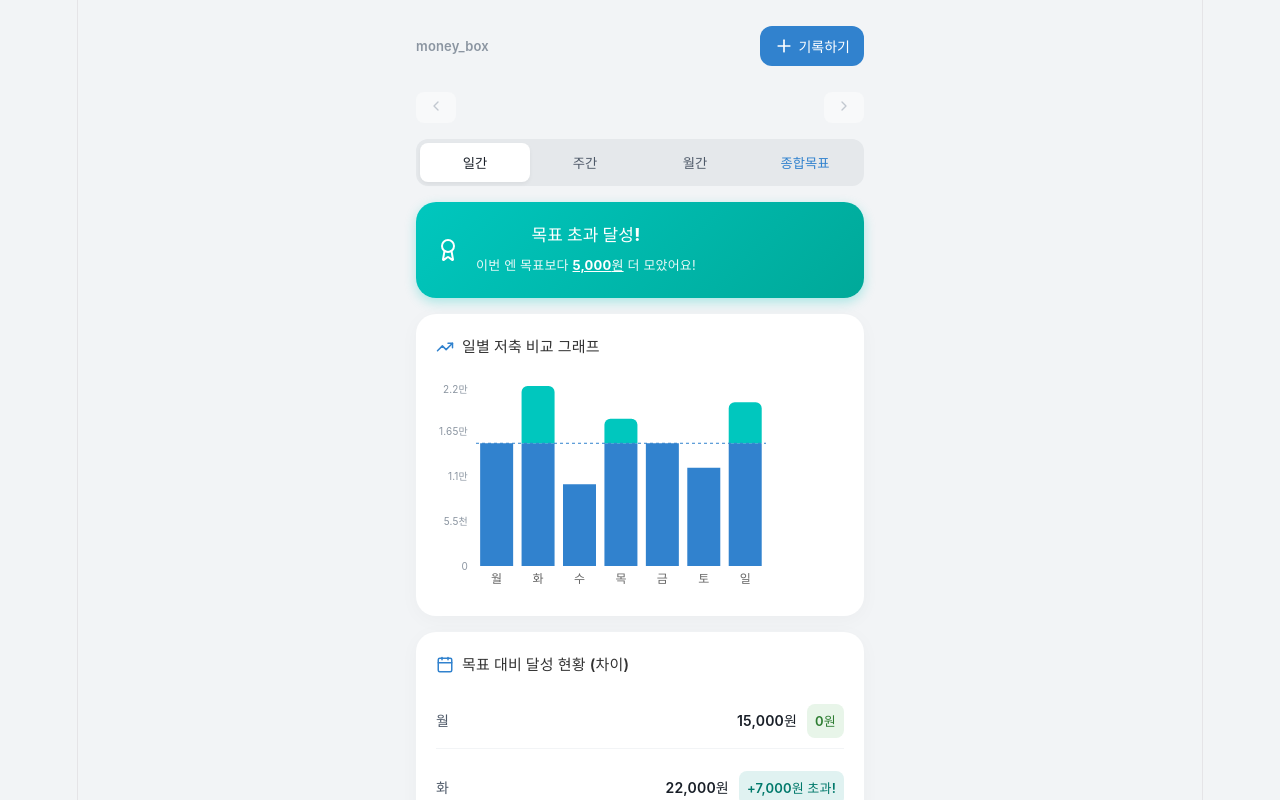
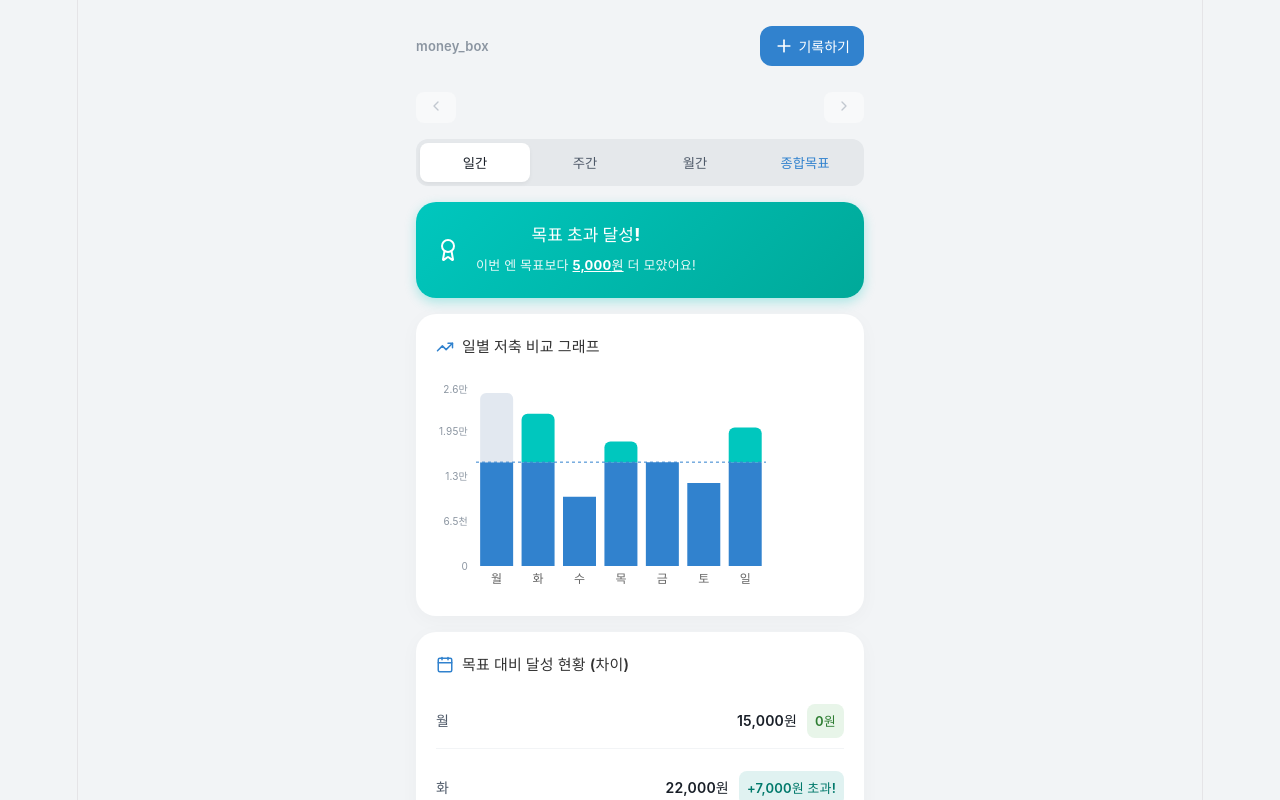
Before and after one commit to jihye21/money_box, a React (Vite) app: page / in a window 1280 px wide. Shown: the top 800 px of the page. Built offline with nearby package versions, Linux system fonts and the light colour scheme.

Commit message:
add: 부족 저축액 그래프

```diff
--- a/src/App.jsx
+++ b/src/App.jsx
@@ -10,38 +10,38 @@ export default function App() {
 
   // 일간
   const dailyData = [
-    { date: '월', actual: 15000, target: 15000, diff: 0, base: 15000, surplus: 0 },
-    { date: '화', actual: 22000, target: 15000, diff: 7000, base: 15000, surplus: 7000 },
-    { date: '수', actual: 10000, target: 15000, diff: -5000, base: 10000, surplus: 0 },
-    { date: '목', actual: 18000, target: 15000, diff: 3000, base: 15000, surplus: 3000 },
-    { date: '금', actual: 15000, target: 15000, diff: 0, base: 15000, surplus: 0 },
-    { date: '토', actual: 12000, target: 15000, diff: -3000, base: 12000, surplus: 0 },
-    { date: '일', actual: 20000, target: 15000, diff: 5000, base: 15000, surplus: 5000 },
+    { date: '월', actual: 15000, target: 15000, diff: 0, base: 15000, surplus: 0, deficit: 10000 },
+    { date: '화', actual: 22000, target: 15000, diff: 7000, base: 15000, surplus: 7000, deficit: 0 },
+    { date: '수', actual: 10000, target: 15000, diff: -5000, base: 10000, surplus: 0, deficit: 0 },
+    { date: '목', actual: 18000, target: 15000, diff: 3000, base: 15000, surplus: 3000, deficit: 0 },
+    { date: '금', actual: 15000, target: 15000, diff: 0, base: 15000, surplus: 0, deficit: 0 },
+    { date: '토', actual: 12000, target: 15000, diff: -3000, base: 12000, surplus: 0, deficit: 0 },
+    { date: '일', actual: 20000, target: 15000, diff: 5000, base: 15000, surplus: 5000, deficit: 0 },
   ];
 
   // 주간
   const weeklyData = [
-    { period: '1주차', actual: 90000, target: 100000, diff: -10000, base: 90000, surplus: 0 },
-    { period: '2주차', actual: 110000, target: 100000, diff: 10000, base: 100000, surplus: 10000 },
-    { period: '3주차', actual: 70000, target: 100000, diff: -30000, base: 70000, surplus: 0 },
-    { period: '4주차', actual: 130000, target: 100000, diff: 30000, base: 100000, surplus: 30000 },
-    { period: '5주차', actual: 100000, target: 100000, diff: 0, base: 100000, surplus: 0 },
+    { period: '1주차', actual: 90000, target: 100000, diff: -10000, base: 90000, surplus: 0, deficit: 0 },
+    { period: '2주차', actual: 110000, target: 100000, diff: 10000, base: 100000, surplus: 10000, deficit: 0 },
+    { period: '3주차', actual: 70000, target: 100000, diff: -30000, base: 70000, surplus: 0, deficit: 0 },
+    { period: '4주차', actual: 130000, target: 100000, diff: 30000, base: 100000, surplus: 30000, deficit: 0 },
+    { period: '5주차', actual: 100000, target: 100000, diff: 0, base: 100000, surplus: 0, deficit: 0 },
   ];
 
   // 월간
   const monthlyData = [
-    { period: '1월', actual: 2000000, target: 2000000, diff: 0, base: 2000000, surplus: 0 },
-    { period: '2월', actual: 2200000, target: 2000000, diff: 200000, base: 2000000, surplus: 200000 },
-    { period: '3월', actual: 2000000, target: 2000000, diff: 0, base: 2000000, surplus: 0 },
-    { period: '4월', actual: 1900000, target: 2000000, diff: -100000, base: 1900000, surplus: 0 },
-    { period: '5월', actual: 2300000, target: 2000000, diff: 300000, base: 2000000, surplus: 300000 },
-    { period: '6월', actual: 1800000, target: 2000000, diff: -200000, base: 1800000, surplus: 0 },
-    { period: '7월', actual: 2200000, target: 2000000, diff: 200000, base: 2000000, surplus: 200000 },
-    { period: '8월', actual: 1900000, target: 2000000, diff: -100000, base: 1900000, surplus: 0 },
-    { period: '9월', actual: 2000000, target: 2000000, diff: 0, base: 2000000, surplus: 0 },
-    { period: '10월', actual: 2100000, target: 2000000, diff: 100000, base: 2000000, surplus: 100000 },
-    { period: '11월', actual: 1800000, target: 2000000, diff: -200000, base: 1800000, surplus: 0 },
-    { period: '12월', actual: 2500000, target: 2000000, diff: 500000, base: 2000000, surplus: 500000 },
+    { period: '1월', actual: 2000000, target: 2000000, diff: 0, base: 2000000, surplus: 0, deficit: 0 },
+    { period: '2월', actual: 2200000, target: 2000000, diff: 200000, base: 2000000, surplus: 200000, deficit: 0 },
+    { period: '3월', actual: 2000000, target: 2000000, diff: 0, base: 2000000, surplus: 0, deficit: 0 },
+    { period: '4월', actual: 1900000, target: 2000000, diff: -100000, base: 1900000, surplus: 0, deficit: 0 },
+    { period: '5월', actual: 2300000, target: 2000000, diff: 300000, base: 2000000, surplus: 300000, deficit: 0 },
+    { period: '6월', actual: 1800000, target: 2000000, diff: -200000, base: 1800000, surplus: 0, deficit: 0 },
+    { period: '7월', actual: 2200000, target: 2000000, diff: 200000, base: 2000000, surplus: 200000, deficit: 0 },
+    { period: '8월', actual: 1900000, target: 2000000, diff: -100000, base: 1900000, surplus: 0, deficit: 0 },
+    { period: '9월', actual: 2000000, target: 2000000, diff: 0, base: 2000000, surplus: 0, deficit: 0 },
+    { period: '10월', actual: 2100000, target: 2000000, diff: 100000, base: 2000000, surplus: 100000, deficit: 0 },
+    { period: '11월', actual: 1800000, target: 2000000, diff: -200000, base: 1800000, surplus: 0, deficit: 0 },
+    { period: '12월', actual: 2500000, target: 2000000, diff: 500000, base: 2000000, surplus: 500000, deficit: 0 },
   ];
 
   const [data, setData] = useState({
@@ -327,7 +327,14 @@ const currentData = viewMode !== 'goals' ? getCurrentFilteredData() : [];
                         }}
                       />
                       <Tooltip
-                        formatter={(value, name) => [`${value.toLocaleString()}원`, name === 'base' ? '목표 달성액' : '초과 저축액']}
+                        formatter={(value, name) => {
+                          let label = '';
+                          if (name === 'base') label = '목표 달성액';
+                          else if(name === 'surplus') label = '초과저축액';
+                          else if(name === 'deficit') label = '부족 저축액';
+
+                          return [`${value.toLocaleString()}원`, label];
+                        }}
                         contentStyle={{ background: '#191f28', border: 'none', borderRadius: '12px', color: '#fff', fontSize: '13px' }}
                       />
                       {/* 목표선 표시 */}
@@ -343,6 +350,9 @@ const currentData = viewMode !== 'goals' ? getCurrentFilteredData() : [];
 
                       {/* 목표 초과분 막대 (민트색) */}
                       <Bar dataKey="surplus" stackId="stack" fill="#00c7be" radius={[6, 6, 0, 0]} name="surplus" />
+
+                      {/* 목표 미달설 막대 (연한 회색) */}
+                      <Bar dataKey="deficit" stackId="stack" fill="#e2e8f0" radius={[6, 6, 0, 0]} name="deficit" />
                     </BarChart>
                   </ResponsiveContainer>
                 </div>
```
